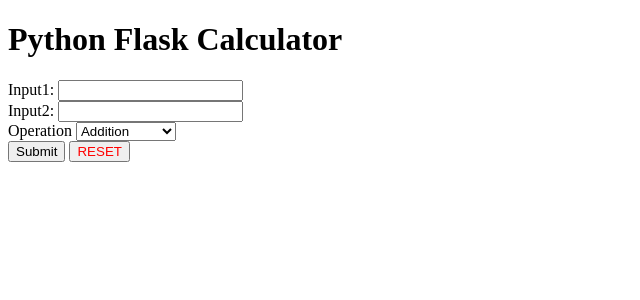
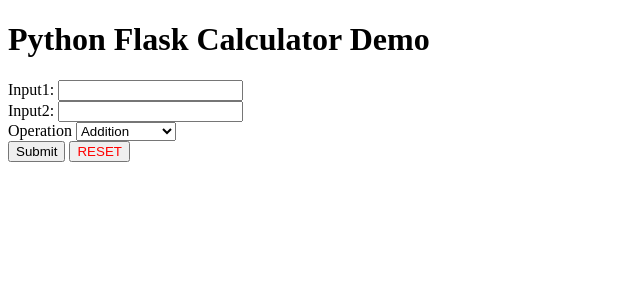
Before and after one commit to Manideep1308/flask_calculator_app, a Flask app: page / in a window 1280 px wide. Shown: the top 300 px of the page, without its empty margins (0-640 px from the left). Run offline with Flask 2, Linux system fonts and the light colour scheme.

Commit message:
some changes in yaml

```diff
--- a/templates/index.html
+++ b/templates/index.html
@@ -8,7 +8,7 @@
     href="{{ url_for('static', filename='calculator.css') }}"/>
 </head>
 <body>
-    <h1>Python Flask Calculator</h1>
+    <h1>Python Flask Calculator Demo</h1>
     <form method="post" action="{{ url_for('operation_result') }}" id="calculator_form">
         <label for="Input1">Input1:</label>
         <input type="text" name="Input1" id="Input1">
```
